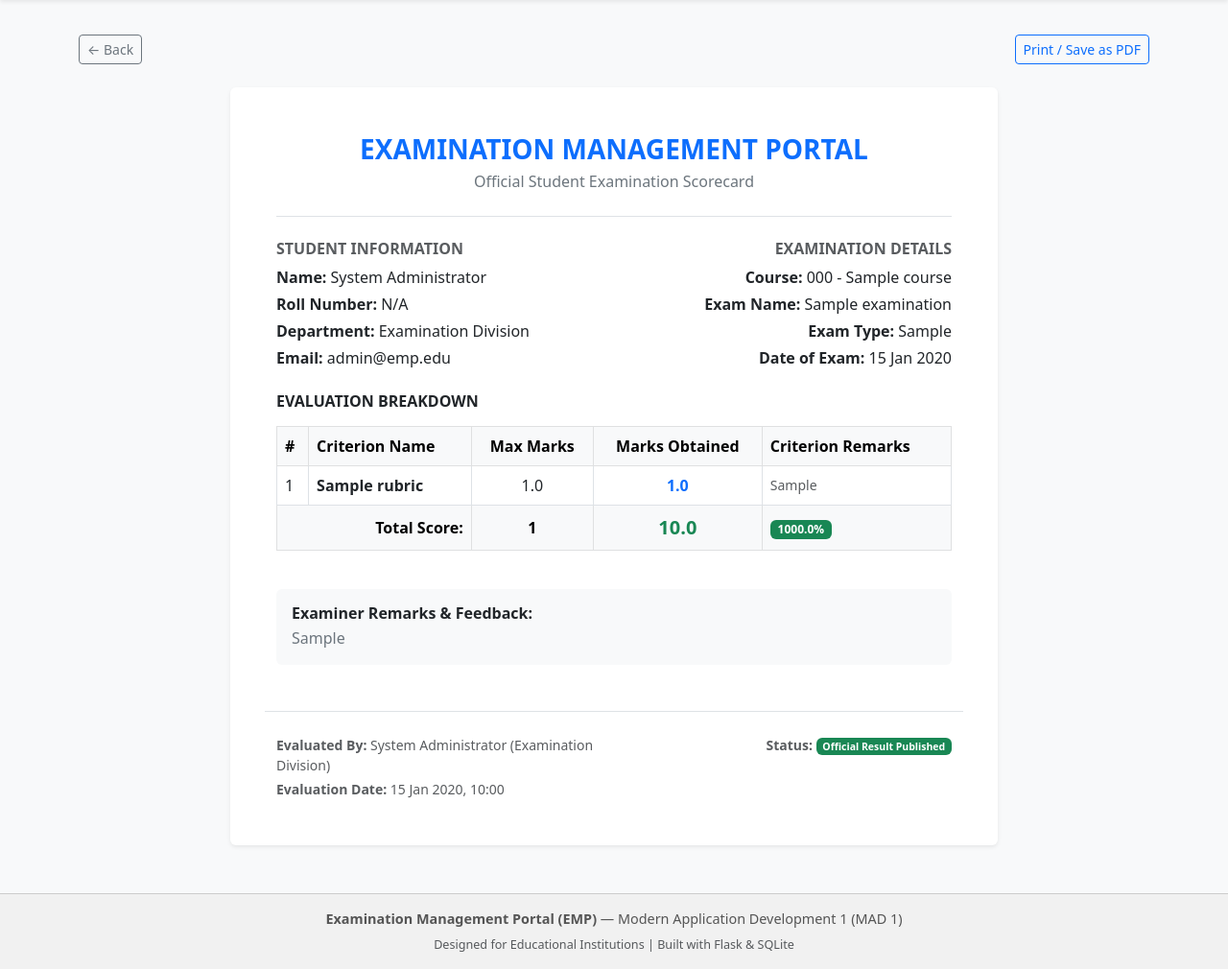
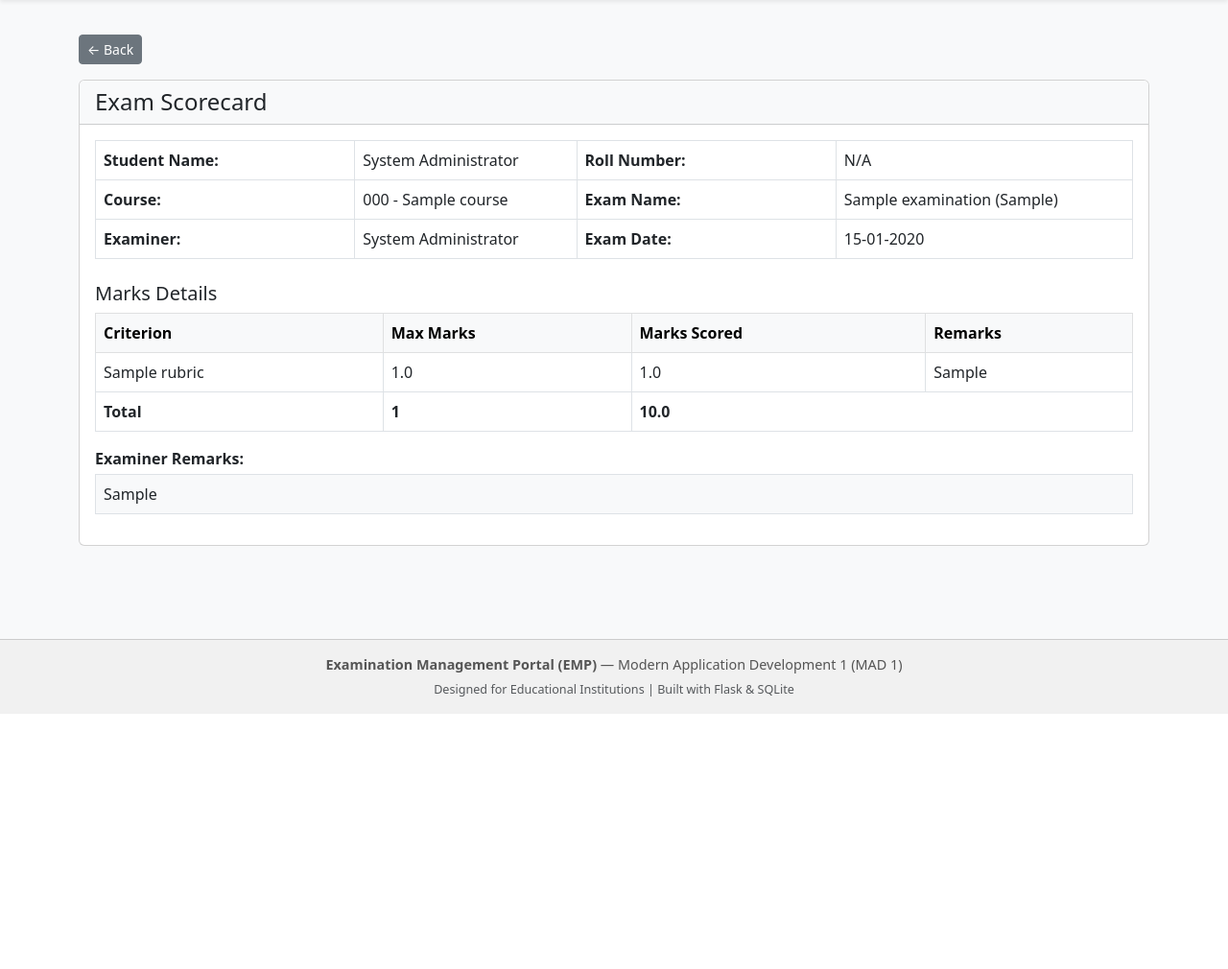
Before and after one commit to Ankit-Panday258/Mad_1, a Flask app: page /student/results/1/scorecard in a window 1280 px wide. Shown: the part 56-1066 px from the top of the page at 96% size. After the commit the page ends 800 px from the top, so only its background shows below. Run offline with Flask 3, Linux system fonts and the light colour scheme; the visitor is signed in with stand-in values (Sample User, id 1); tables that the repository leaves empty hold one stand-in row (values such as "Sample post").

Commit message:
Simplify database structure and scorecard design to beginner student level

```diff
--- a/templates/student/scorecard.html
+++ b/templates/student/scorecard.html
@@ -3,95 +3,70 @@
 {% block title %}Scorecard - {{ evaluation.examination.exam_name }}{% endblock %}
 
 {% block content %}
-<div class="mb-4 d-flex justify-content-between align-items-center">
-    <a href="{{ url_for('student_results') if session.get('role') == 'student' else url_for('admin_bookings') }}" class="btn btn-outline-secondary btn-sm">
+<div class="mb-3">
+    <a href="{{ url_for('student_results') if session.get('role') == 'student' else url_for('admin_bookings') }}" class="btn btn-secondary btn-sm">
         &larr; Back
     </a>
-    <button onclick="window.print()" class="btn btn-outline-primary btn-sm">
-         Print / Save as PDF
-    </button>
 </div>
 
-<div class="card border-0 shadow-sm mx-auto" style="max-width: 800px;">
-    <div class="card-body p-5">
-        <!-- Institution Header -->
-        <div class="text-center border-bottom pb-4 mb-4">
-            <h3 class="fw-bold text-primary mb-1">EXAMINATION MANAGEMENT PORTAL</h3>
-            <p class="text-secondary mb-0">Official Student Examination Scorecard</p>
+<div class="card">
+    <div class="card-header bg-light">
+        <h4 class="mb-0">Exam Scorecard</h4>
     </div>
+    <div class="card-body">
+        <table class="table table-bordered mb-4">
+            <tr>
+                <th style="width: 25%;">Student Name:</th>
+                <td>{{ evaluation.student.full_name }}</td>
+                <th style="width: 25%;">Roll Number:</th>
+                <td>{{ evaluation.student.roll_no or 'N/A' }}</td>
+            </tr>
+            <tr>
+                <th>Course:</th>
+                <td>{{ evaluation.examination.course.course_code }} - {{ evaluation.examination.course.course_name }}</td>
+                <th>Exam Name:</th>
+                <td>{{ evaluation.examination.exam_name }} ({{ evaluation.examination.exam_type }})</td>
+            </tr>
+            <tr>
+                <th>Examiner:</th>
+                <td>{{ evaluation.examiner.full_name }}</td>
+                <th>Exam Date:</th>
+                <td>{{ evaluation.booking.slot.date.strftime('%d-%m-%Y') }}</td>
+            </tr>
+        </table>
 
-        <!-- Student & Exam Details Header -->
-        <div class="row mb-4">
-            <div class="col-6">
-                <h6 class="fw-bold text-muted text-uppercase mb-2">Student Information</h6>
-                <p class="mb-1"><strong>Name:</strong> {{ evaluation.student.full_name }}</p>
-                <p class="mb-1"><strong>Roll Number:</strong> {{ evaluation.student.roll_no or 'N/A' }}</p>
-                <p class="mb-1"><strong>Department:</strong> {{ evaluation.student.department or 'N/A' }}</p>
-                <p class="mb-0"><strong>Email:</strong> {{ evaluation.student.email }}</p>
-            </div>
-            <div class="col-6 text-end">
-                <h6 class="fw-bold text-muted text-uppercase mb-2">Examination Details</h6>
-                <p class="mb-1"><strong>Course:</strong> {{ evaluation.examination.course.course_code }} - {{ evaluation.examination.course.course_name }}</p>
-                <p class="mb-1"><strong>Exam Name:</strong> {{ evaluation.examination.exam_name }}</p>
-                <p class="mb-1"><strong>Exam Type:</strong> {{ evaluation.examination.exam_type }}</p>
-                <p class="mb-0"><strong>Date of Exam:</strong> {{ evaluation.booking.slot.date.strftime('%d %b %Y') }}</p>
-            </div>
-        </div>
-
-        <!-- Rubric Breakdown Table -->
-        <h6 class="fw-bold text-dark text-uppercase mb-3">Evaluation Breakdown</h6>
-        <div class="table-responsive mb-4">
-            <table class="table table-bordered align-middle">
+        <h5>Marks Details</h5>
+        <table class="table table-bordered">
             <thead class="table-light">
                 <tr>
-                        <th>#</th>
-                        <th>Criterion Name</th>
-                        <th class="text-center">Max Marks</th>
-                        <th class="text-center">Marks Obtained</th>
-                        <th>Criterion Remarks</th>
+                    <th>Criterion</th>
+                    <th>Max Marks</th>
+                    <th>Marks Scored</th>
+                    <th>Remarks</th>
                 </tr>
             </thead>
             <tbody>
                 {% for score in evaluation.scores %}
                 <tr>
-                        <td>{{ loop.index }}</td>
-                        <td class="fw-semibold">{{ score.rubric.criterion_name }}</td>
-                        <td class="text-center">{{ score.rubric.max_marks }}</td>
-                        <td class="text-center fw-bold text-primary">{{ score.marks_obtained }}</td>
-                        <td class="small text-muted">{{ score.criterion_remarks or '-' }}</td>
+                    <td>{{ score.rubric.criterion_name }}</td>
+                    <td>{{ score.rubric.max_marks }}</td>
+                    <td>{{ score.marks_obtained }}</td>
+                    <td>{{ score.criterion_remarks or '-' }}</td>
                 </tr>
                 {% endfor %}
             </tbody>
-                <tfoot class="table-light fw-bold">
+            <tfoot class="fw-bold">
                 <tr>
-                        <td colspan="2" class="text-end">Total Score:</td>
-                        <td class="text-center">{{ evaluation.examination.max_marks }}</td>
-                        <td class="text-center text-success fs-5">{{ evaluation.total_marks }}</td>
-                        <td>
-                            {% set pct = (evaluation.total_marks / evaluation.examination.max_marks) * 100 %}
-                            <span class="badge bg-{{ 'success' if pct >= 60 else 'warning text-dark' if pct >= 40 else 'danger' }}">
-                                {{ "%.1f"|format(pct) }}%
-                            </span>
-                        </td>
+                    <td>Total</td>
+                    <td>{{ evaluation.examination.max_marks }}</td>
+                    <td colspan="2">{{ evaluation.total_marks }}</td>
                 </tr>
             </tfoot>
         </table>
-        </div>
 
-        <!-- Examiner Remarks & Signoff -->
-        <div class="p-3 bg-light rounded mb-4">
-            <h6 class="fw-bold text-dark mb-1">Examiner Remarks & Feedback:</h6>
-            <p class="mb-0 text-secondary">{{ evaluation.remarks or 'Satisfactory demonstration and performance.' }}</p>
-        </div>
-
-        <div class="row pt-4 mt-5 border-top text-muted small">
-            <div class="col-6">
-                <p class="mb-1"><strong>Evaluated By:</strong> {{ evaluation.examiner.full_name }} ({{ evaluation.examiner.department }})</p>
-                <p class="mb-0"><strong>Evaluation Date:</strong> {{ evaluation.evaluated_at.strftime('%d %b %Y, %H:%M') }}</p>
-            </div>
-            <div class="col-6 text-end">
-                <p class="mb-0"><strong>Status:</strong> <span class="badge bg-success">Official Result Published</span></p>
-            </div>
+        <div class="mt-3">
+            <strong>Examiner Remarks:</strong>
+            <p class="border p-2 bg-light mt-1">{{ evaluation.remarks or 'No remarks given.' }}</p>
         </div>
     </div>
 </div>
--- a/test_app.py
+++ b/test_app.py
@@ -187,7 +187,7 @@ class EMPTestCase(unittest.TestCase):
         self.login('stu1', 'stupass')
         res_scorecard = self.client.get('/student/results/1/scorecard')
         self.assertEqual(res_scorecard.status_code, 200)
-        self.assertIn(b'Official Student Examination Scorecard', res_scorecard.data)
+        self.assertIn(b'Exam Scorecard', res_scorecard.data)
         self.assertIn(b'93.0', res_scorecard.data)  # 45 + 48
         self.logout()
 
```
Also changed, not shown: models.py (+24 -47 lines). Lines whose indentation alone changed are shown as unchanged.
